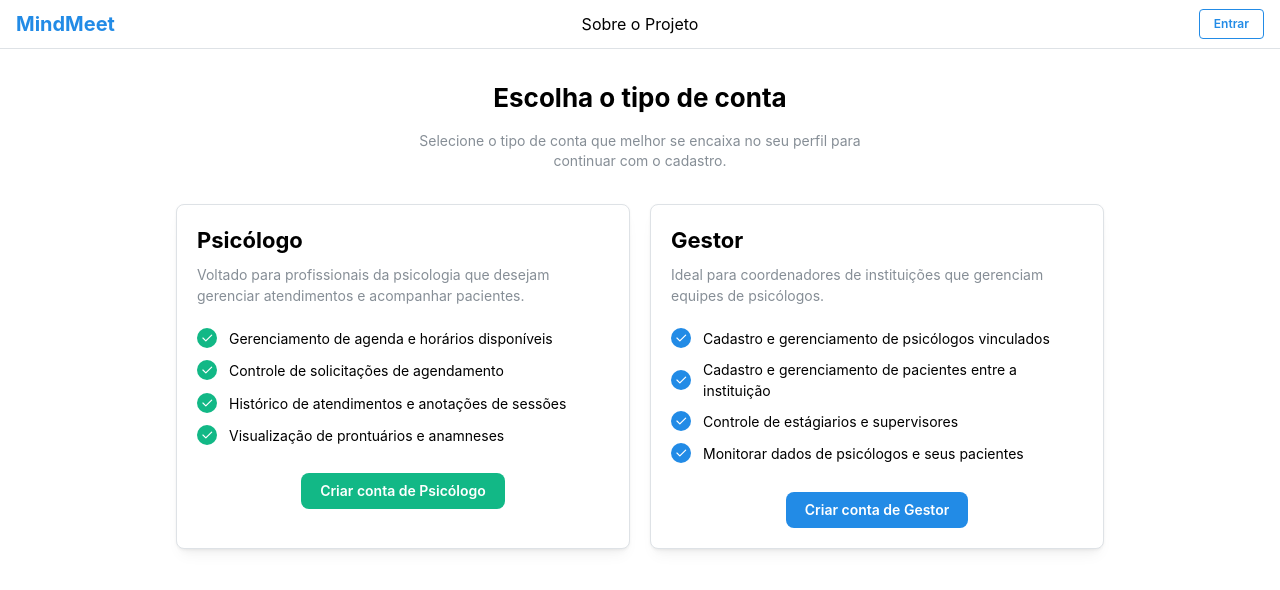
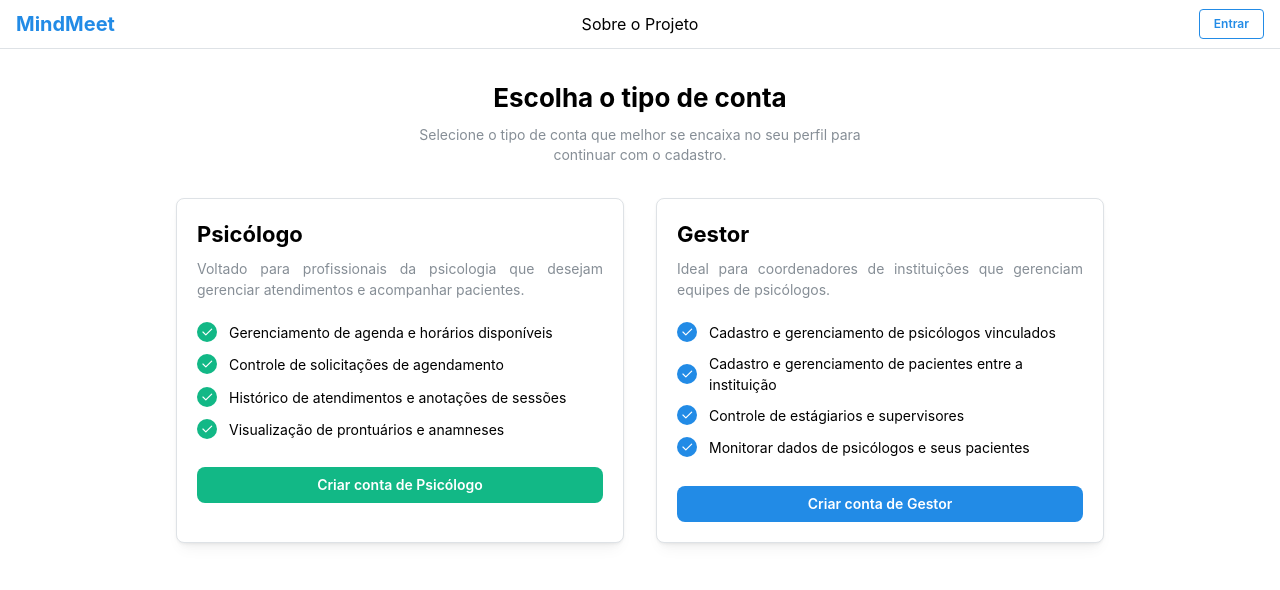
Before and after one commit to mindmeetbr/app.mindmeet, a React (Vite) app: page /cadastro in a window 1280 px wide. Shown: the top 590 px of the page. Built offline with nearby package versions, Linux system fonts and the light colour scheme.

Commit message:
refactor: fazer pequenas alterações na página inicial de cadastro

```diff
--- a/src/routes/cadastro/index.tsx
+++ b/src/routes/cadastro/index.tsx
@@ -53,7 +53,7 @@ function TipoCadastro() {
 
   return (
     <Container size="md" py="xl">
-      <Stack align="center" mb="xl">
+      <Stack align="center" mb="xl" gap="xs">
         <Title order={2} ta="center">
           Escolha o tipo de conta
         </Title>
@@ -63,7 +63,7 @@ function TipoCadastro() {
         </Text>
       </Stack>
 
-      <SimpleGrid cols={{ base: 1, sm: 2 }} spacing="lg">
+      <SimpleGrid cols={{ base: 1, sm: 2 }} spacing="xl">
         {planos.map(plano => (
           <Card
             key={plano.tipo}
@@ -74,7 +74,7 @@ function TipoCadastro() {
           >
             <Stack gap="xs">
               <Title order={3}>{plano.tipo}</Title>
-              <Text size="sm" c="dimmed">
+              <Text size="sm" c="dimmed" ta="justify">
                 {plano.descricao}
               </Text>
 
@@ -88,8 +88,8 @@ function TipoCadastro() {
                   </ThemeIcon>
                 }
               >
-                {plano.funcionalidades.map(f => (
-                  <List.Item key={f}>{f}</List.Item>
+                {plano.funcionalidades.map(funcionalidade => (
+                  <List.Item key={funcionalidade}>{funcionalidade}</List.Item>
                 ))}
               </List>
 
@@ -99,6 +99,7 @@ function TipoCadastro() {
                   to={plano.rota}
                   color={plano.cor}
                   radius="md"
+                  w="100%"
                 >
                   Criar conta de {plano.tipo}
                 </Button>
```
